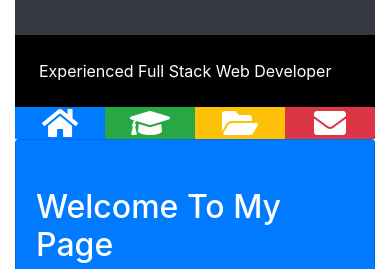
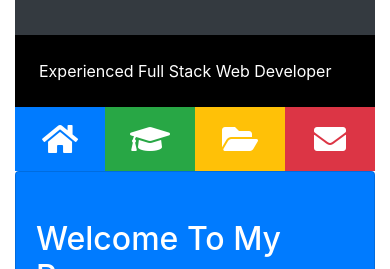
Before and after one commit to instyledesigner/bs4-5, a plain HTML site: page index.html in a window 390 px wide. Shown: the part 558-827 px from the top of the page. Drawn offline with nearby package versions, Linux system fonts and the light colour scheme; some packages are replaced by stand-ins of ours; a script that the page names is missing.

Commit message:
Update index.html

```diff
--- a/index.html
+++ b/index.html
@@ -55,19 +55,19 @@
 
             <div>
               <div class="d-flex flex-row text-white align-items-stretch text-center">
-                <div class="port-item p-sm-3 p-md-4 bg-primary" data-toggle="collapse" data-target="#home">
+                <div class="port-item p-3 bg-primary" data-toggle="collapse" data-target="#home">
                   <i class="fas fa-home fa-2x d-block"></i>
                   <span class="d-none d-sm-block">Home</span>
                 </div>
-                <div class="port-item p-sm-3 p-md-4 bg-success" data-toggle="collapse" data-target="#resume">
+                <div class="port-item p-3 bg-success" data-toggle="collapse" data-target="#resume">
                   <i class="fas fa-graduation-cap fa-2x d-block"></i>
                   <span class="d-none d-sm-block">Resume</span>
                 </div>
-                <div class="port-item p-sm-3 p-md-4 bg-warning" data-toggle="collapse" data-target="#work">
+                <div class="port-item p-3 bg-warning" data-toggle="collapse" data-target="#work">
                   <i class="fas fa-folder-open fa-2x d-block"></i>
                   <span class="d-none d-sm-block">Work</span>
                 </div>
-                <div class="port-item p-sm-3 p-md-4 bg-danger" data-toggle="collapse" data-target="#contact">
+                <div class="port-item p-3 bg-danger" data-toggle="collapse" data-target="#contact">
                   <i class="fas fa-envelope fa-2x d-block"></i>
                   <span class="d-none d-sm-block">Contact</span>
                 </div>
```
